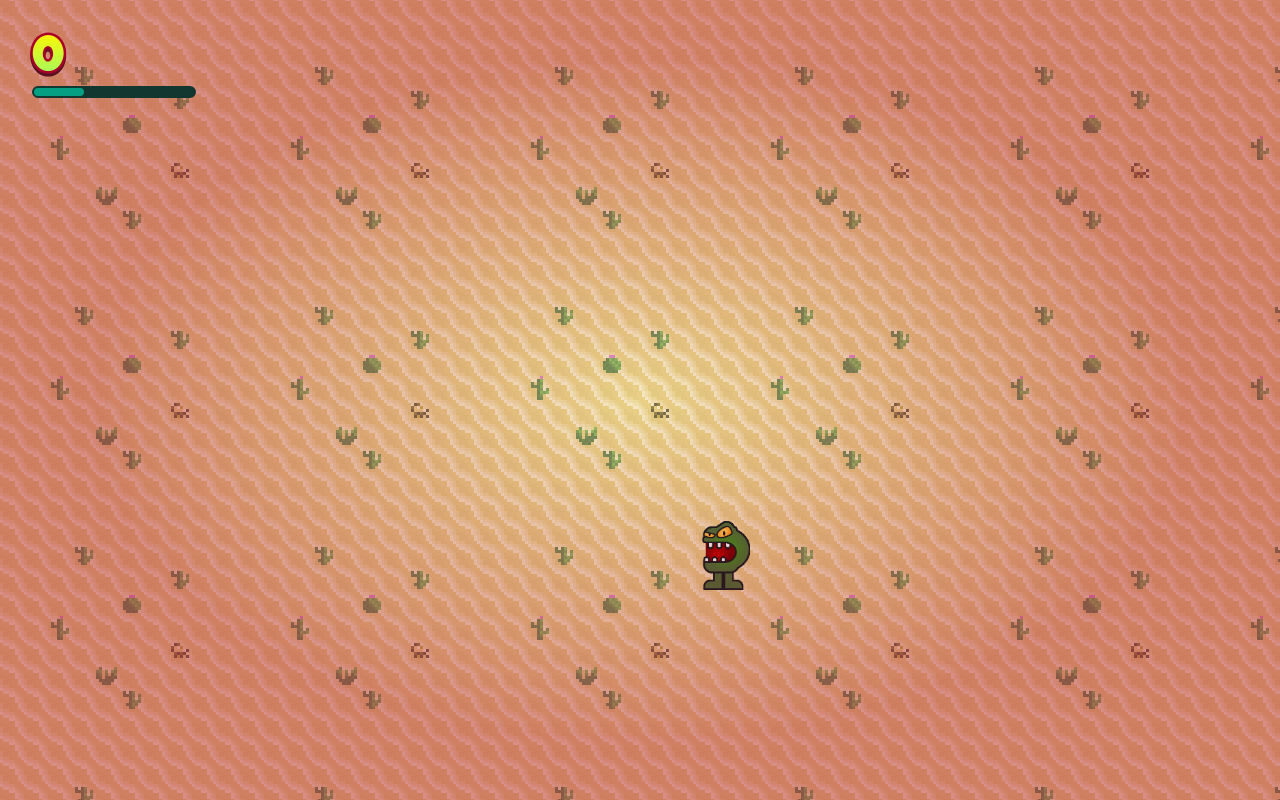
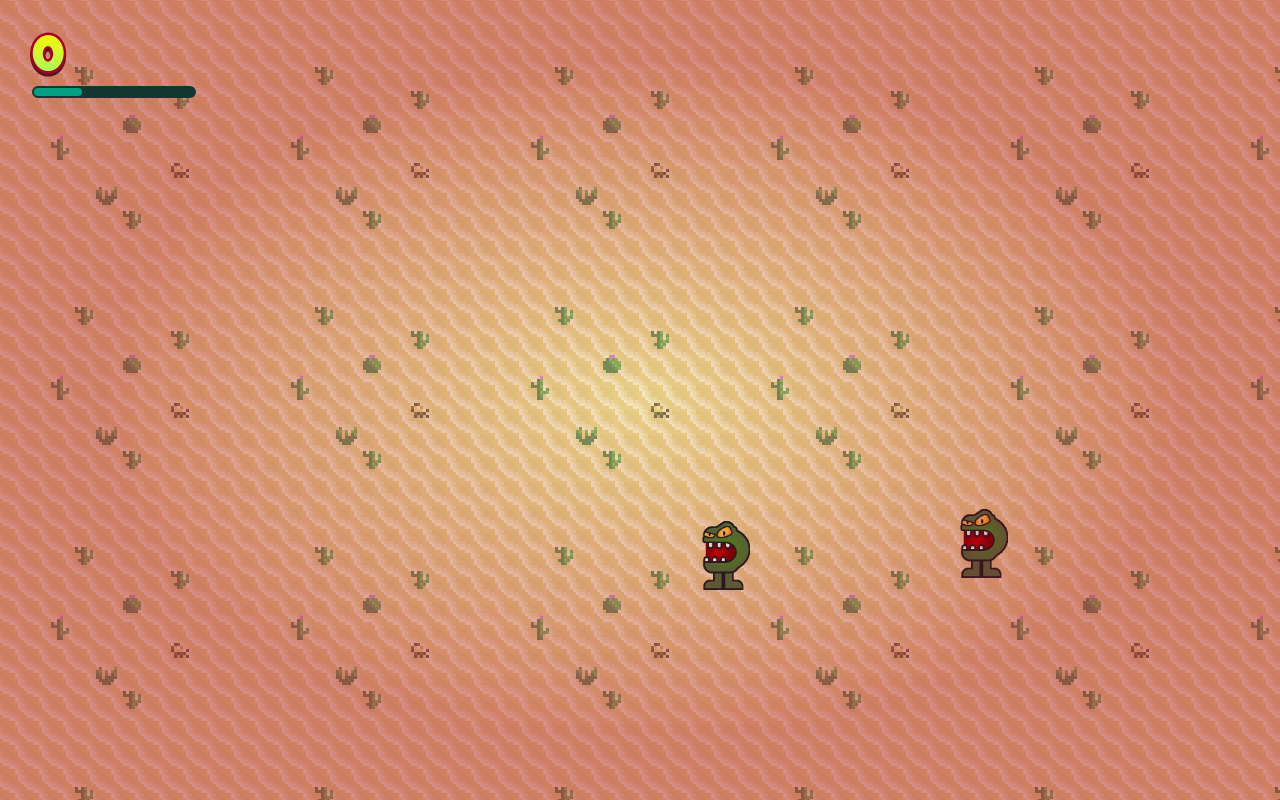
Before and after one commit to nascjoao/popping-monsters, a Next.js app: page /play in a window 1280 px wide. Built offline with nearby package versions, Linux system fonts and the light colour scheme.

Commit message:
feat: difficult increases along time

```diff
--- a/src/pages/play.js
+++ b/src/pages/play.js
@@ -14,11 +14,11 @@
     spawningMonsters
   } = useMonsters()
   const [gameOver, setGameOver] = useState(false)
-  const [hit, setHit] = useState(false)
 
   useEffect(() => {
     if (!gameOver) {
-      spawnMonsters(1200)
+      const reachedLimit = 1200 - (spawningMonsters.length * 15) < 300
+      spawnMonsters(reachedLimit ? 300 : 1200 - (spawningMonsters.length * 15))
     }
   }, [spawningMonsters, gameOver])
 
```
